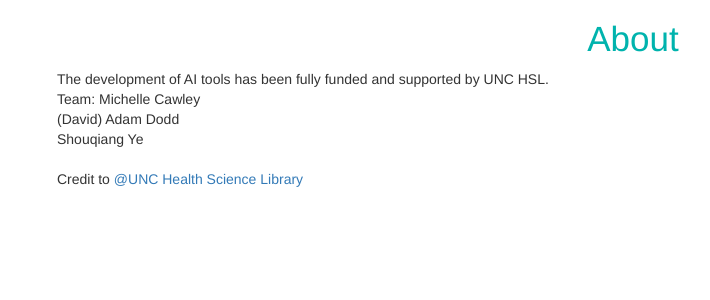
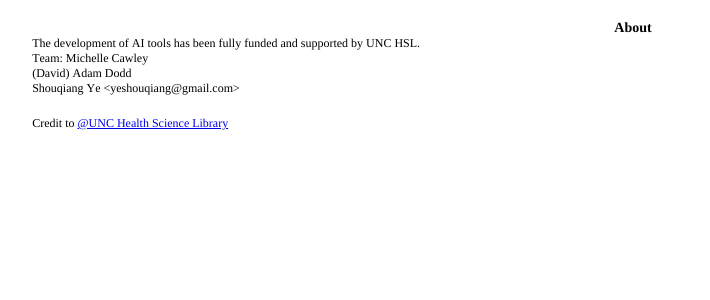
Before and after one commit to chip-aws/HSLAutomationToolsforBibliographicData, a Flask app: page /about in a window 1280 px wide. Shown: the part 52-352 px from the top of the page, without its empty margins (7-717 px from the left). Run offline with Flask 2, Linux system fonts and the light colour scheme; some libraries are stand-ins or nearby versions.

Commit message:
Add existing file

```diff
--- a/app/templates/about.html
+++ b/app/templates/about.html
@@ -1,24 +1,30 @@
-{% extends "base.html" %}
-
-{% block styles %}
-{{super()}}
-<link rel="stylesheet" type="text/css"  href="{{url_for('static', filename='css/style.css')}}">
-{% endblock %}
-
-{% block content %}
-<div class="body">
-	<h3><Center>About</Center></h3>
-	<p style="margin: 0px 50px 20px 5%;">
-
-
-			The development of AI tools has been fully funded and supported by UNC HSL.<br>
-		Team:
-			Michelle Cawley<br>
-			(David) Adam Dodd<br>
-			Shouqiang Ye<br>
-	</p>
-
-
-</div>
-<p style="margin: 0px 50px 20px 5%;">Credit to <a href="https://hsl.lib.unc.edu/">@UNC Health Science Library</a></p>
-{% endblock %}
+<!DOCTYPE html PUBLIC "-//W3C//DTD HTML 4.01//EN" "http://www.w3.org/TR/html4/strict.dtd">
+<html>
+<head>
+  <meta http-equiv="Content-Type" content="text/html; charset=utf-8">
+  <meta http-equiv="Content-Style-Type" content="text/css">
+  <title></title>
+  <meta name="Generator" content="Cocoa HTML Writer">
+  <meta name="CocoaVersion" content="2022.6">
+  <style type="text/css">
+    p.p1 {margin: 0.0px 0.0px 0.0px 0.0px; font: 12.0px Times; color: #000000; -webkit-text-stroke: #000000}
+    p.p2 {margin: 0.0px 0.0px 0.0px 0.0px; text-align: center; font: 14.0px Times; color: #000000; -webkit-text-stroke: #000000}
+    p.p3 {margin: 0.0px 50.0px 20.0px 39.2px; font: 12.0px Times; color: #000000; -webkit-text-stroke: #000000}
+    p.p4 {margin: 0.0px 50.0px 20.0px 39.2px; font: 12.0px Times; color: #0000e9; -webkit-text-stroke: #0000e9}
+    span.s1 {font-kerning: none}
+    span.s2 {font-kerning: none; color: #000000; -webkit-text-stroke: 0px #000000}
+    span.s3 {text-decoration: underline ; font-kerning: none; color: #0000e9; -webkit-text-stroke: 0px #0000e9}
+  </style>
+</head>
+<body>
+<p class="p1"><span class="s1">{% extends "base.html" %} {% block styles %} {{super()}} {% endblock %} {% block content %}</span></p>
+<p class="p2"><span class="s1"><b>About</b></span></p>
+<p class="p3"><span class="s1">The development of AI tools has been fully funded and supported by UNC HSL.<br>
+Team: Michelle Cawley<br>
+(David) Adam Dodd<br>
+Shouqiang Ye &lt;yeshouqiang@gmail.com&gt;<br>
+</span></p>
+<p class="p4"><span class="s2">Credit to <a href="https://hsl.lib.unc.edu/"><span class="s3">@UNC Health Science Library</span></a></span></p>
+<p class="p1"><span class="s1">{% endblock %}<span class="Apple-converted-space"> </span></span></p>
+</body>
+</html>
```
Also changed, not shown: 2 other files.
